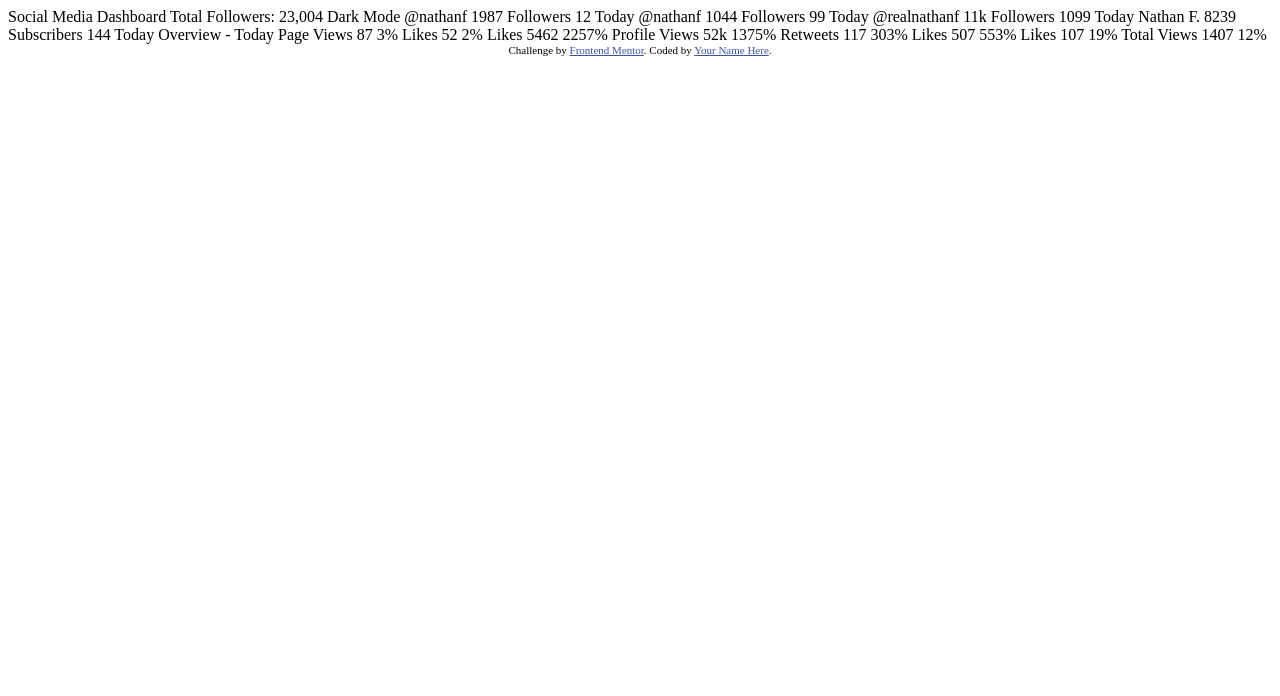
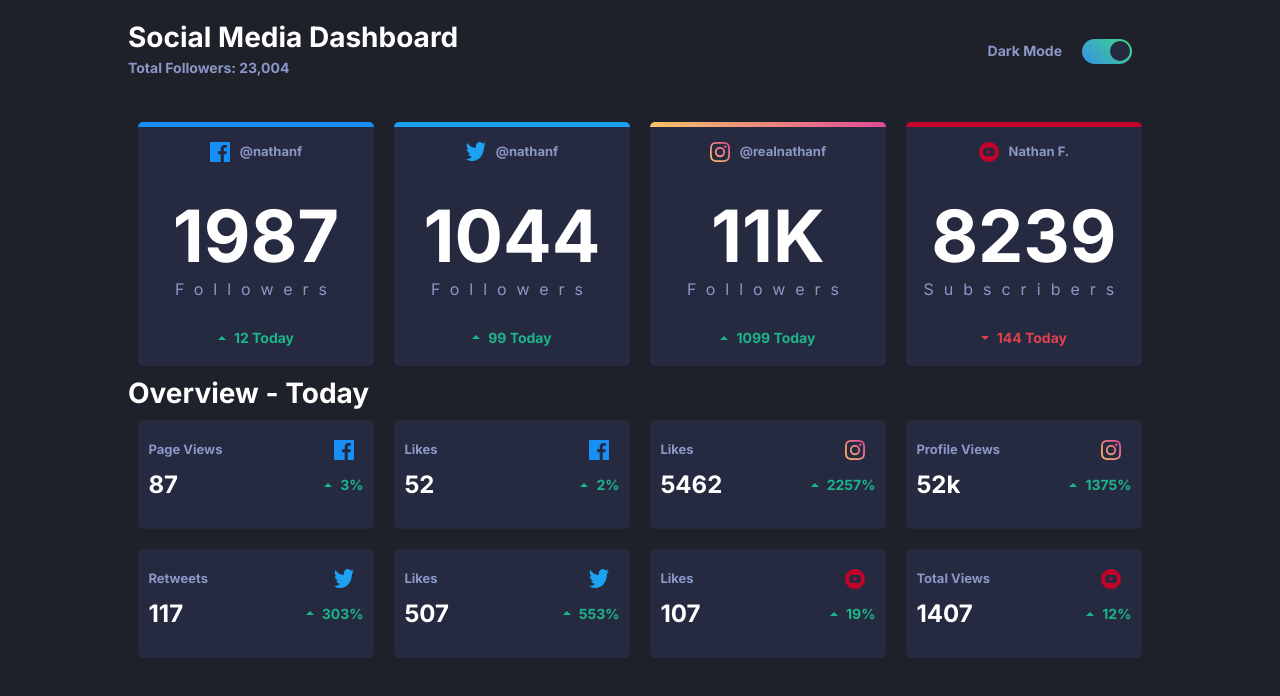
Before and after one commit to Ahmed-BenAhmed/social-media-dashboard, a plain HTML site: page index.html in a window 1280 px wide. Drawn offline with Linux system fonts and the light colour scheme.

Commit message:
final commit

```diff
--- a/index.html
+++ b/index.html
@@ -7,81 +7,193 @@
   <link rel="icon" type="image/png" sizes="32x32" href="./images/favicon-32x32.png">
 
   <title>Frontend Mentor | [Challenge Name Here]</title>
-
+  <link href="https://fonts.googleapis.com/css2?family=Inter:wght@400;700&display=swap" rel="stylesheet">
+  <link rel="stylesheet" href="./styles/sass/main.css">
   <!-- Feel free to remove these styles or customise in your own stylesheet 👍 -->
   <style>
     .attribution { font-size: 11px; text-align: center; }
     .attribution a { color: hsl(228, 45%, 44%); }
   </style>
 </head>
-<body>
-
-  Social Media Dashboard
-  Total Followers: 23,004
-
-  Dark Mode
-
-
-
-  @nathanf
+<body class="dark">
+  <header>
+    <div>
+      <h3 class="section-title">Social Media Dashboard</h3>
+      <span>Total Followers: 23,004</span>
+    </div>
+    <div class="switch-btn checked">
+      <span>Dark Mode</span>
+      <label for="checkbox"></label>
+      <input type="checkbox" checked id="checkbox" />
+    </div>
+  </header>
+  <main>
+    <div class="statistics">
+      <div class="card facebook">
+        <div class="card-header">
+          <img src="./images/icon-facebook.svg">
+          <span class="username">@nathanf</span>
+        </div>
+        <div class="card-main">
+          <h4 class="follow-num">
             1987
-  Followers
+          </h4>
+          <span>Followers</span>
+        </div>
+       <div class="card-footer">
+          <div class="increase">
+            <img src="images/icon-up.svg">
             12 Today
-
-  @nathanf
+          </div>
+       </div>
+      </div>
+      <div class="card twitter">
+        <div class="card-header">
+          <img src="./images/icon-twitter.svg">
+          <span class="username">@nathanf</span>
+        </div>
+        <div class="card-main">
+          <h4 class="follow-num">
             1044
-  Followers
+          </h4>
+          <span>Followers</span>
+        </div>
+       <div class="card-footer">
+          <div class="increase">
+            <img src="images/icon-up.svg">
             99 Today
-
-  @realnathanf
-  11k
-  Followers
+          </div>
+       </div>
+      </div>
+      <div class="card instagram">
+        <div class="card-header">
+          <img src="./images/icon-instagram.svg">
+          <span class="username">@realnathanf</span>
+        </div>
+        <div class="card-main">
+          <h4 class="follow-num">
+            11K
+          </h4>
+          <span>Followers</span>
+        </div>
+       <div class="card-footer">
+          <div class="increase">
+            <img src="images/icon-up.svg">
             1099 Today
-
-  Nathan F.
+          </div>
+       </div>
+      </div>
+      <div class="card youtube">
+        <div class="card-header">
+          <img src="./images/icon-youtube.svg">
+          <span class="username">Nathan F.</span>
+        </div>
+        <div class="card-main">
+          <h4 class="follow-num">
             8239
-  Subscribers
+          </h4>
+          <span>Subscribers</span>
+        </div>
+       <div class="card-footer">
+          <div class="decrease">
+            <img src="images/icon-down.svg">
             144 Today
-
-
-
-  Overview - Today
-
-  Page Views
-  87
-  3%
-
-  Likes
-  52
+          </div>
+       </div>
+      </div>
+    </div>
+    <h3 class="section-title">Overview - Today</h3>
+    <div class="overview">
+      <div class="card">
+        <div class="card-header"><span>Page Views</span><img src="./images/icon-facebook.svg" alt="facebook"></div>
+        <div class="card-footer">
+          <div class="statics-num">87</div>
+          <div class="increase">
+            <img src="./images/icon-up.svg">
+            3%</div>
+        </div>
+      </div>
+      <div class="card">
+        <div class="card-header"><span>Likes</span><img src="./images/icon-facebook.svg" alt=""></div>
+        <div class="card-footer">
+          <div class="statics-num">52</div>
+          <div class="increase">
+            <img src="./images/icon-up.svg">
             2%
-
-  Likes
+          </div>
+        </div>
+      </div>
+      <div class="card">
+        <div class="card-header"><span>Likes</span><img src="./images/icon-instagram.svg" alt="instagram"></div>
+        <div class="card-footer">
+          <div class="statics-num">
             5462
+          </div>
+          <div class="increase">
+            <img src="./images/icon-up.svg">
             2257%
-
-  Profile Views
-  52k
+          </div>
+        </div>
+      </div>
+      <div class="card">
+        <div class="card-header"><span>Profile Views</span><img src="./images/icon-instagram.svg" alt=""></div>
+        <div class="card-footer">
+          <div class="statics-num">52k</div>
+          <div class="increase">
+            <img src="./images/icon-up.svg">
             1375%
-
-  Retweets
-  117
+          </div>
+        </div>
+      </div>
+      <div class="card">
+        <div class="card-header"><span>Retweets</span><img src="./images/icon-twitter.svg" alt=""></div>
+        <div class="card-footer">
+          <div class="statics-num">117</div>
+          <div class="increase">
+            <img src="./images/icon-up.svg">
             303%
-
-  Likes
-  507
+          </div>
+        </div>
+      </div>
+      <div class="card">
+        <div class="card-header"><span>Likes</span><img src="./images/icon-twitter.svg" alt=""></div>
+        <div class="card-footer">
+          <div class="statics-num">507</div>
+          <div class="increase">
+            <img src="./images/icon-up.svg">
             553%
-
-  Likes
-  107
+          </div>
+        </div>
+      </div>
+      <div class="card">
+        <div class="card-header"><span>Likes</span><img src="./images/icon-youtube.svg" alt=""></div>
+        <div class="card-footer">
+          <div class="statics-num">107</div>
+          <div class="increase">
+            <img src="./images/icon-up.svg">
             19%
-
-  Total Views
-  1407
+          </div>
+        </div>
+      </div>
+      <div class="card">
+        <div class="card-header"><span>  Total Views
+        </span><img src="./images/icon-youtube.svg" alt=""></div>
+        <div class="card-footer">
+          <div class="statics-num">1407</div>
+          <div class="increase">
+            <img src="./images/icon-up.svg">
             12%
+          </div>
+        </div>
+      </div>
+    </div>
+  </main>
+<!--
 
   <div class="attribution">
     Challenge by <a href="https://www.frontendmentor.io?ref=challenge" target="_blank">Frontend Mentor</a>.
     Coded by <a href="#">Your Name Here</a>.
-  </div>
+  </div> -->
+  <script src="./script.js"></script>
 </body>
 </html>
--- /dev/null
+++ b/script.js
@@ -0,0 +1,21 @@
+const body = document.getElementsByTagName('body')[0];
+const btnSwitcher = document.getElementsByTagName('label')[0];
+console.log(btnSwitcher);
+btnSwitcher.addEventListener('click', () => {
+	if (btnSwitcher.className === 'checked') {
+		btnSwitcher.classList.remove('checked');
+		body.classList.add('dark');
+	} else {
+		btnSwitcher.classList.add('checked');
+		body.classList.remove('dark');
+	}
+});
+// setInterval(() => {
+// 	if (body.className === 'dark') {
+// 		body.classList.remove('dark');
+// 		body.classList.add('light');
+// 	} else {
+// 		body.classList.remove('light');
+// 		body.classList.add('dark');
+// 	}
+// }, 5000);
--- /dev/null
+++ b/styles/sass/_dark.sass
@@ -0,0 +1,16 @@
+.dark
+    background-color: $dark-bg
+    color: $dark-text-two
+    span
+        color: $dark-text-one
+    header
+        .switch-btn
+            label
+                &::before
+                    background-color: $dark-card-bg
+
+    main
+        .card
+            background-color: $dark-card-bg
+            &:hover
+                background-color: $light-text-one
--- /dev/null
+++ b/styles/sass/_dashboard.sass
@@ -0,0 +1,120 @@
+*
+    margin: 0
+    padding: 0
+body
+    font-family: 'Inter', sans-serif
+    padding: 20px 10%
+    .section-title
+        font-size: 28px
+        font-weight: 700
+    span
+        font-weight: 700
+    header
+        display: flex
+        justify-content: space-between
+        span
+            font-size: 14px
+            font-weight: 700
+            line-height: 2
+        .switch-btn
+            display: flex
+            align-items: center
+            input
+                display: none
+            label
+                margin: auto 20px
+                width: 30px
+                height: 15px
+                padding: 5px 10px
+                border-radius: 50px
+                display: block
+                background-image: $dark-toggle
+                position: relative
+                transition-duration: 0.3s
+                cursor: pointer
+                &::before
+                    content: ""
+                    width: 20px
+                    height: 20px
+                    border-radius: 50px
+                    background-color: $light-card-bg
+                    position: absolute
+                    top: 2.5px
+                    right: 2px
+                &.checked
+                    &::before
+                        left: 2px
+
+    main
+        margin-top: 30px
+        > div
+            display: flex
+            flex-wrap: wrap
+            .section-title
+                margin: 30px 0
+            .card
+                width: 21%
+                border-radius: 5px
+                padding: 20px 1%
+                text-align: center
+                position: relative
+                margin: 10px 1%
+                .card-header
+                    display: flex
+                    justify-content: center
+                    font-size: 13px
+                    line-height: 1.5
+                    img
+                        margin-right: 10px
+                .card-main
+                    padding: 30px 0
+                    .follow-num
+                        font-size: 72px
+                    span
+                        letter-spacing: 10px
+                        font-weight: 400
+                .card-footer
+                    > div
+                        display: flex
+                        justify-content: center
+                        align-items: center
+                        font-weight: bold
+                        font-size: 14px
+                        img
+                            margin-right: 8px
+                    .increase
+                        color: $green
+                    .decrease
+                        color: $red
+                &:hover
+                    cursor: pointer
+                &::after
+                    content: ""
+                    position: absolute
+                    width: 100%
+                    height: 5px
+                    border-radius: 10px 10px 0 0
+                    top: 0
+                    left: 0
+                &.facebook
+                    &::after
+                        background-color: $face
+                &.twitter
+                    &::after
+                        background-color: $twitter
+                &.youtube
+                    &::after
+                        background-color: $youtube
+                &.instagram
+                    &::after
+                        background-image: $insta
+        .overview
+            .card-header
+                justify-content: space-between !important
+            .card-footer
+                padding: 10px 0
+                display: flex
+                justify-content: space-between
+                .statics-num
+                    font-size: 24px
+                    align-items: center
--- /dev/null
+++ b/styles/sass/_light.sass
@@ -0,0 +1,16 @@
+body
+    background-color: $light-bg
+    color: $light-text-two
+    span
+        color: $light-text-one
+    header
+        .switch-btn
+            label
+                &::before
+                    background-color: $dark-card-bg
+
+    main
+        .card
+            background-color: $light-card-bg
+            &:hover
+                background-color: $light-toggle
--- /dev/null
+++ b/styles/sass/main.sass
@@ -0,0 +1,4 @@
+@import ./_variables
+@import ./_light
+@import ./_dark
+@import ./_dashboard
```
Also changed, not shown: styles/sass/_variables.sass (added, +24 -0 lines), styles/sass/main.css (added), 1 other file. Lines whose indentation alone changed are shown as unchanged.
